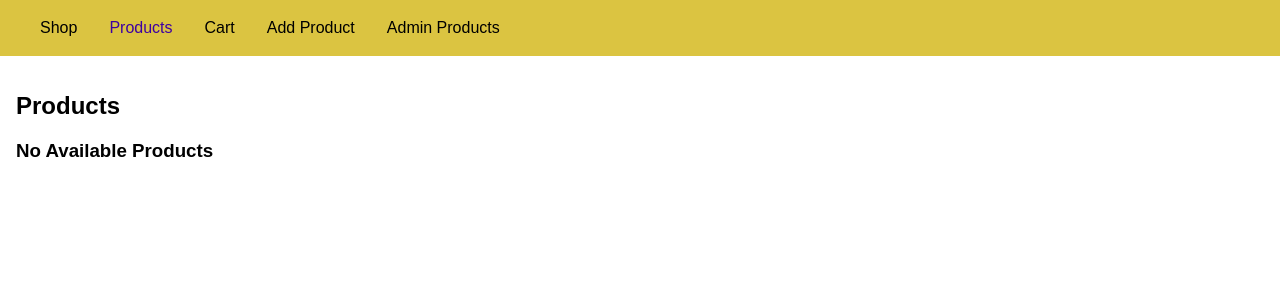
After one commit to MAlDibawy/ShopProject-NodeJS, a Node server app: page /products in a window 1280 px wide; the page is wider, and only the part inside the window is pictured. The commit adds this page. Shown: the top 300 px of that part. Run offline with Node 20, Linux system fonts and the light colour scheme.

Commit message:
restructuring and adding new pages

```diff
--- a/app.js
+++ b/app.js
@@ -2,7 +2,7 @@ const express = require('express');
 const bodyParser = require('body-parser');
 const path = require('path');
 
-const adminData = require('./routes/admin');
+const adminRoutes = require('./routes/admin');
 const shopRoutes = require('./routes/shop');
 
 const app = express();
@@ -15,14 +15,14 @@ app.use(bodyParser.urlencoded({
 }));
 app.use(express.static(path.join(__dirname, 'public')));
 
-app.use('/admin', adminData.routes);
+app.use('/admin', adminRoutes);
 app.use(shopRoutes);
 
 app.use((req, res, next) => {
     res.status(404).render('404', {
-        pageTitle: 'Page Not Found'
+        pageTitle: 'Page Not Found',
+        path: '/404'
     });
-    // res.status(404).sendFile(path.join(__dirname, 'views', '404.html'));
 });
 
 app.listen(3000);
--- /dev/null
+++ b/controllers/shopController.js
@@ -0,0 +1,33 @@
+const Product = require('../models/product');
+
+exports.getProducts = (req, res, next) => {
+    const shopProducts = Product.fetshAll();
+    res.render('shop/product-list', {
+        pageTitle: 'All Products',
+        path: '/products',
+        products: shopProducts
+    });
+};
+
+exports.getHomePage = (req, res, next) => {
+    const shopProducts = Product.fetshAll();
+    res.render('shop/home-page', {
+        pageTitle: 'Shop',
+        path: '/',
+        products: shopProducts
+    });
+}
+
+exports.getCart = (req, res, next) => {
+    res.render('shop/cart', {
+        path: '/cart',
+        pageTitle: 'Cart'
+    });
+}
+
+exports.getCheckout = (req, res, next) => {
+    res.render('shop/checkout', {
+        path: '/checkout',
+        pageTitle: 'Checkout'
+    });
+}
--- /dev/null
+++ b/models/product.js
@@ -0,0 +1,13 @@
+const products = [];
+
+module.exports = class Product {
+    constructor(title) {
+        this.title = title;
+    }
+    save (){
+        products.push(this);
+    }
+    static fetshAll() {
+        return products;
+    }
+}
--- a/views/addProduct.ejs
+++ b/views/admin/addProduct.ejs
@@ -1,11 +1,11 @@
-<%- include('includes/header.ejs') %>
+<%- include('../includes/header.ejs') %>
 
 <link rel="stylesheet" href="/css/product.css">
 <link rel="stylesheet" href="/css/forms.css">
 </head>
 
 <body>
-    <%- include('includes/navbar.ejs') %>
+    <%- include('../includes/navbar.ejs') %>
 
     <main>
         <form class="product-form" action="/admin/addProduct" method="POST">
@@ -17,4 +17,4 @@
         </form>
     </main>
 
-    <%- include('includes/footer.ejs') %>
+    <%- include('../includes/footer.ejs') %>
--- /dev/null
+++ b/views/admin/products.ejs
@@ -0,0 +1,6 @@
+<%- include('../includes/header.ejs') %>
+</head>
+
+<body>
+    <%- include('../includes/navbar.ejs') %>
+    <%- include('../includes/footer.ejs') %>
--- a/views/includes/navbar.ejs
+++ b/views/includes/navbar.ejs
@@ -1,9 +1,21 @@
 <header class="main-header">
     <nav class="main-header__nav">
         <ul class="main-header__item-list">
-            <li class="main-header__item"><a class="<%= path === '/' ? 'active':'' %>" href="/">Shop</a></li>
-            <li class="main-header__item"><a class="<%= path === '/admin/addProduct' ? 'active':'' %>"
-                    href="/admin/addProduct"> Add Product </a></li>
+            <li class="main-header__item">
+                <a class="<%= path === '/' ? 'active':'' %>" href="/">Shop</a>
+            </li>
+            <li class="main-header__item">
+                <a class="<%= path === '/products' ? 'active':'' %>" href="/products">Products</a>
+            </li>
+            <li class="main-header__item">
+                <a class="<%= path === '/cart' ? 'active':'' %>" href="/cart">Cart</a>
+            </li>
+            <li class="main-header__item">
+                <a class="<%= path === '/admin/addProduct' ? 'active':'' %>" href="/admin/addProduct"> Add Product </a>
+            </li>
+            <li class="main-header__item">
+                <a class="<%= path === '/admin/products' ? 'active':'' %>" href="/admin/products"> Admin Products </a>
+            </li>
         </ul>
     </nav>
 </header>
--- /dev/null
+++ b/views/shop/cart.ejs
@@ -0,0 +1,6 @@
+<%- include('../includes/header.ejs') %>
+</head>
+
+<body>
+    <%- include('../includes/navbar.ejs') %>
+    <%- include('../includes/footer.ejs') %>
--- a/views/shop.ejs
+++ b/views/shop/home-page.ejs
@@ -1,7 +1,7 @@
-<%- include('includes/header.ejs') %>
+<%- include('../includes/header.ejs') %>
 
 <body>
-    <%- include('includes/navbar.ejs') %>
+    <%- include('../includes/navbar.ejs') %>
 
     <main>
         <h2>Products</h2>
@@ -16,4 +16,4 @@
         <% } %>
     </main>
 
-    <%- include('includes/footer.ejs') %>
+    <%- include('../includes/footer.ejs') %>
--- /dev/null
+++ b/views/shop/product-list.ejs
@@ -0,0 +1,19 @@
+<%- include('../includes/header.ejs') %>
+
+<body>
+    <%- include('../includes/navbar.ejs') %>
+
+    <main>
+        <h2>Products</h2>
+        <% if(products.length > 0) { %>
+        <ul>
+            <% products.forEach((product) => { %>
+            <li> <%= product.title %></li>
+            <% }); %>
+        </ul>
+        <% } else { %>
+        <h3>No Available Products</h3>
+        <% } %>
+    </main>
+
+    <%- include('../includes/footer.ejs') %>
```
Also changed, not shown: routes/admin.js (+10 -20 lines), routes/shop.js (+8 -13 lines), views/admin/edit-product.ejs (added), views/shop/checkout.ejs (added), views/shop/product-detail.ejs (added), 1 other file.
